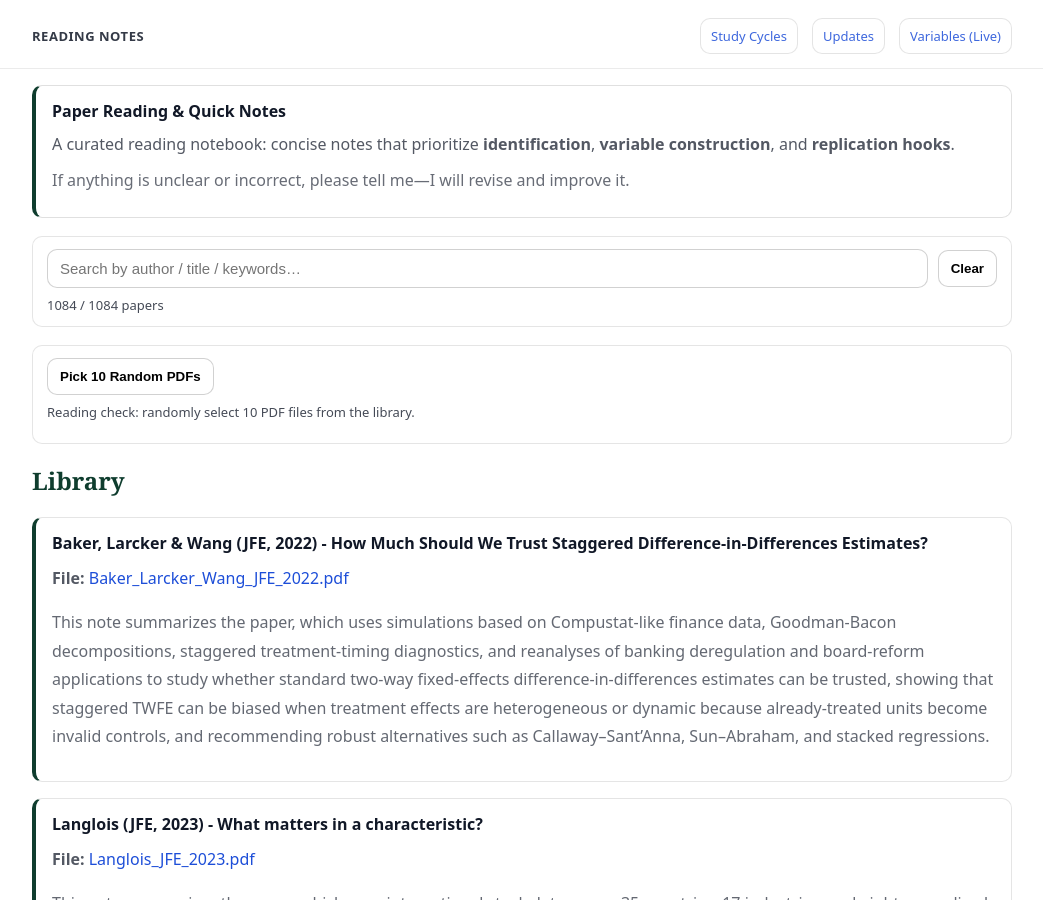
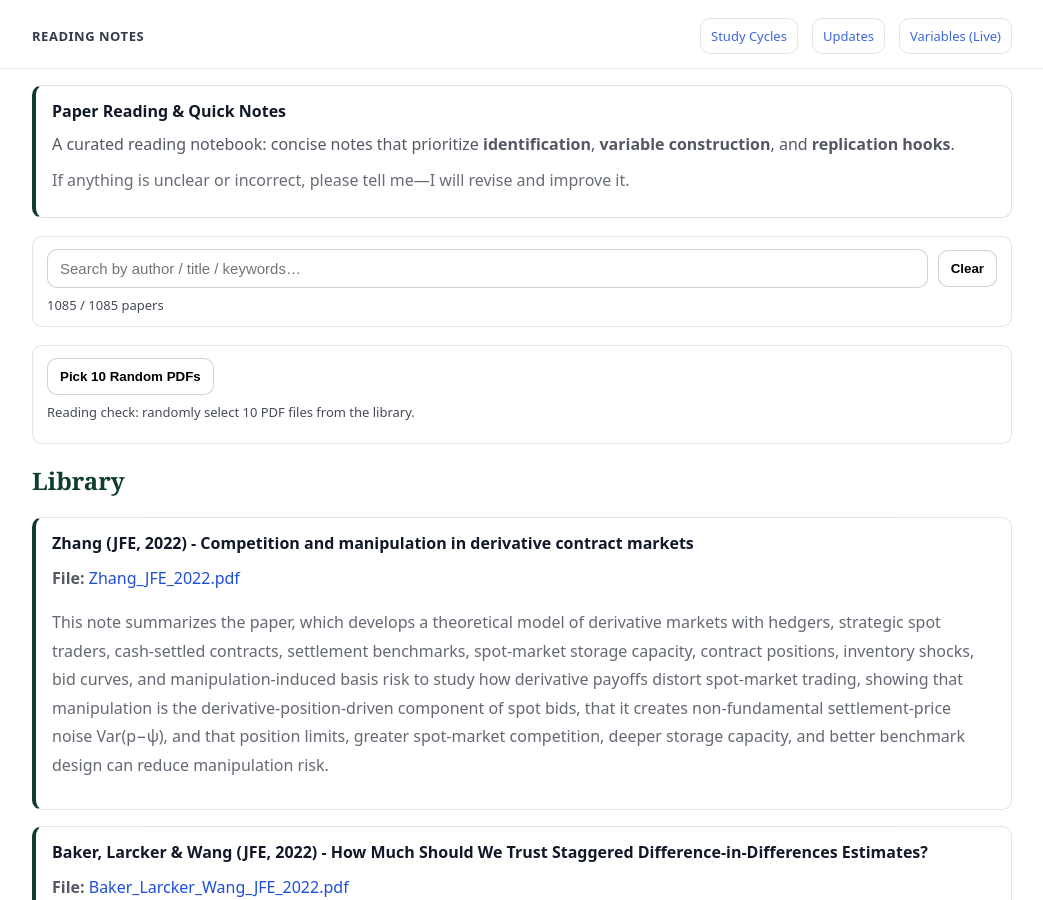
Before and after one commit to yaxinzn/study-archive, a Jekyll site: the page built from reading/index.md, in a window 1280 px wide and 900 px high. Shown: the whole window, without its empty margins (118-1161 px from the left). Built offline with Jekyll 4.4.1, drawn with Linux system fonts in a browser that asks for light colours.

Commit message:
Reading: add/update Zhang_JFE_2022.pdf

```diff
--- a/_data/reading.yml
+++ b/_data/reading.yml
@@ -1,3 +1,7 @@
+- title: "Zhang (JFE, 2022) - Competition and manipulation in derivative contract markets"
+  file: "Zhang_JFE_2022.pdf"
+  desc: "This note summarizes the paper, which develops a theoretical model of derivative markets with hedgers, strategic spot traders, cash-settled contracts, settlement benchmarks, spot-market storage capacity, contract positions, inventory shocks, bid curves, and manipulation-induced basis risk to study how derivative payoffs distort spot-market trading, showing that manipulation is the derivative-position-driven component of spot bids, that it creates non-fundamental settlement-price noise Var(p−ψ), and that position limits, greater spot-market competition, deeper storage capacity, and better benchmark design can reduce manipulation risk."
+
 - title: "Baker, Larcker & Wang (JFE, 2022) - How Much Should We Trust Staggered Difference-in-Differences Estimates?"
   file: "Baker_Larcker_Wang_JFE_2022.pdf"
   desc: "This note summarizes the paper, which uses simulations based on Compustat-like finance data, Goodman-Bacon decompositions, staggered treatment-timing diagnostics, and reanalyses of banking deregulation and board-reform applications to study whether standard two-way fixed-effects difference-in-differences estimates can be trusted, showing that staggered TWFE can be biased when treatment effects are heterogeneous or dynamic because already-treated units become invalid controls, and recommending robust alternatives such as Callaway–Sant’Anna, Sun–Abraham, and stacked regressions."
```
Also changed, not shown: 1 other file.
